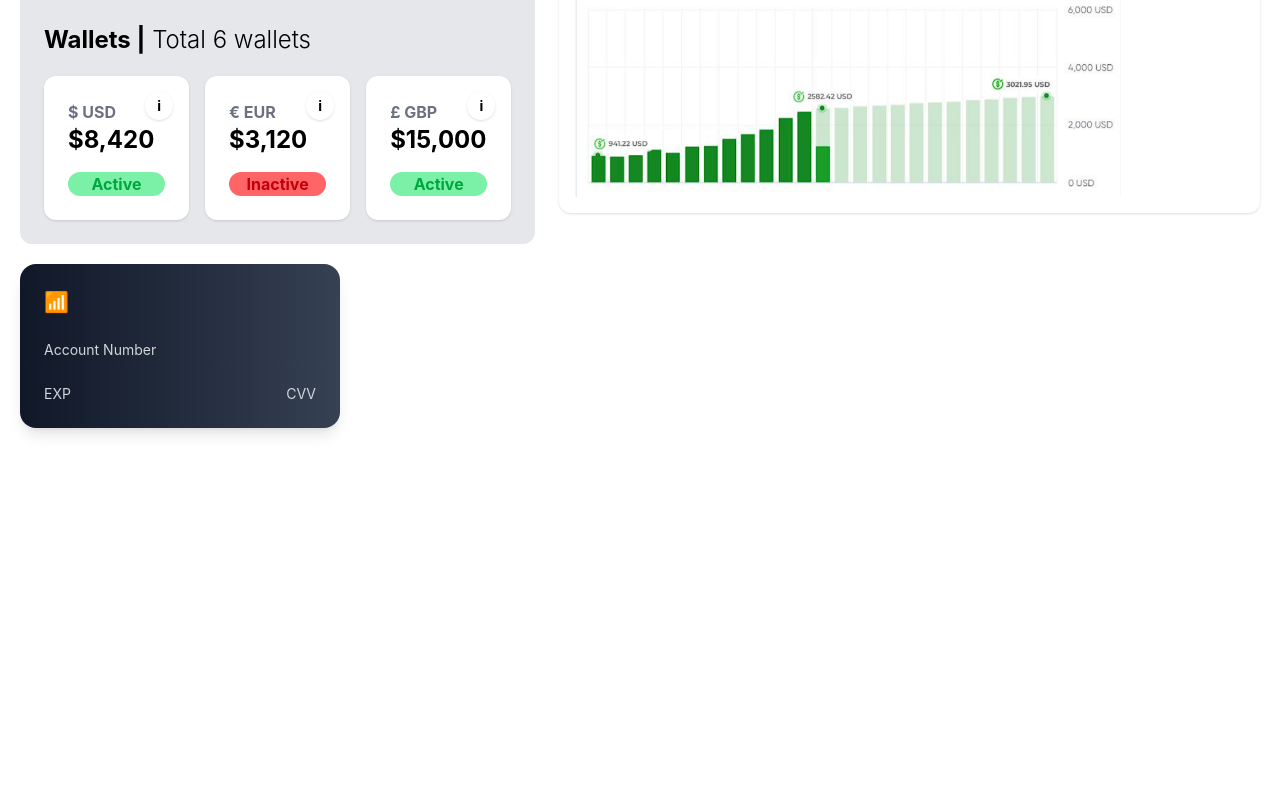
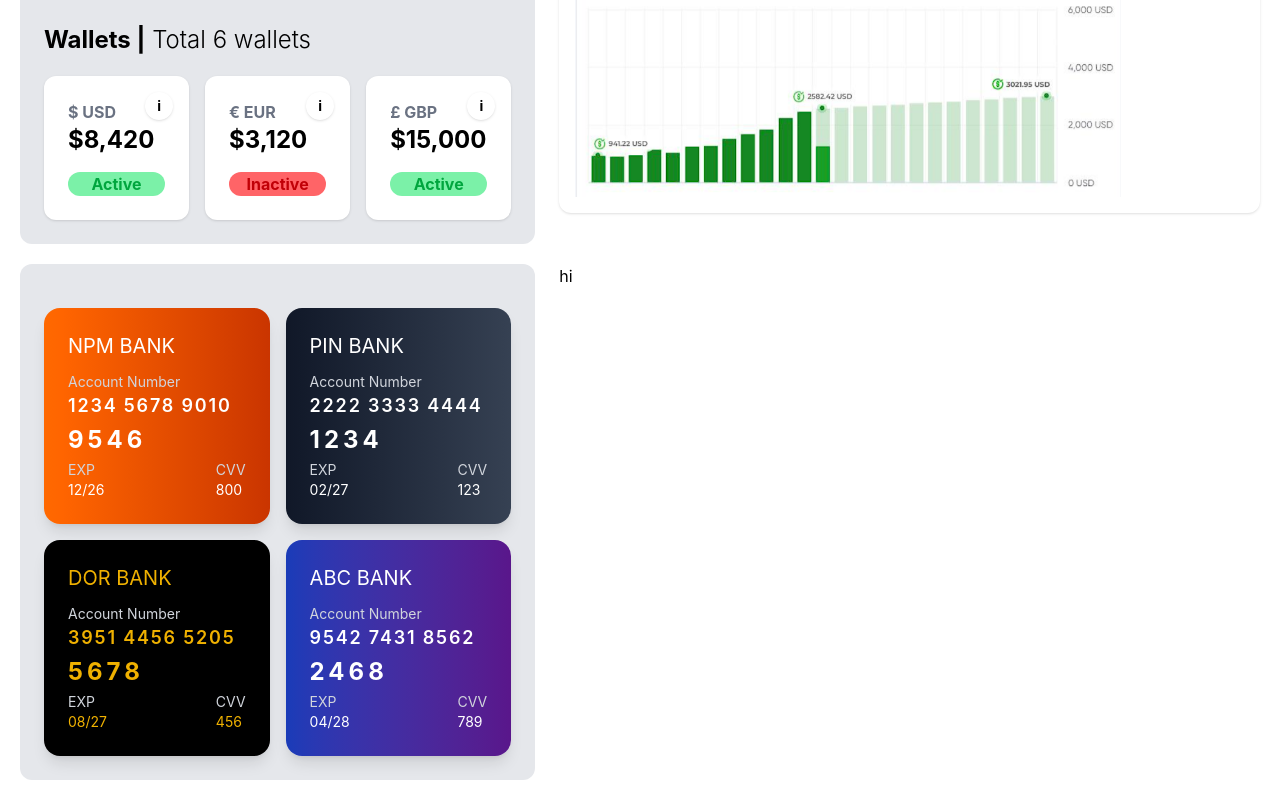
Before and after one commit to TusharJain86/webdev-ui, a React (Vite) app: page / in a window 1280 px wide. Shown: the part 401-1201 px from the top of the page. Before the commit the page ends 849 px from the top, so only its background shows below. Built offline with nearby package versions, Linux system fonts and the light colour scheme.

Commit message:
atm card left section completed with all details

```diff
--- a/src/components/ATMCard.jsx
+++ b/src/components/ATMCard.jsx
@@ -1,21 +1,21 @@
 import React from "react";
 
-const ATMCard = ({status, accountNumber, number, expiry, cvv, }) => {
+const ATMCard = ({status, accountNumber, number, expiry, cvv, className }) => {
   return (
-    <div className="bg-gradient-to-r from-gray-900 to-gray-700 text-white rounded-2xl p-6 w-80 shadow-lg">
+    <div className={`rounded-2xl p-6 shadow-lg hover:scale-105 ${className}`}>
 
       {/* TOP SECTION */}
       <div className="flex justify-between items-start">
 
         {/* WIFI ICON */}
-        <span className="text-xl">📶</span>
+        <span className="text-xl">{status}</span>
 
         {/* STATUS */}
         <span className=""></span>
       </div>
 
       {/* CARD NUMBER */}
-      <div className="mt-6">
+      <div className="mt-3">
         <p className="text-sm text-gray-300">Account Number</p>
         <p className="text-lg tracking-widest font-semibold">
           {accountNumber}
@@ -23,12 +23,12 @@ const ATMCard = ({status, accountNumber, number, expiry, cvv, }) => {
       </div>
 
       {/* MAIN NUMBER */}
-      <p className="text-2xl tracking-[4px] mt-4 font-bold">
+      <p className="text-2xl tracking-[4px] mt-1 font-bold">
         {number}
       </p>
 
       {/* BOTTOM SECTION */}
-      <div className="flex justify-between mt-6 text-sm">
+      <div className="flex justify-between mt-1 text-sm">
 
         <div>
           <p className="text-gray-300">EXP</p>
--- a/src/pages/home.jsx
+++ b/src/pages/home.jsx
@@ -3,10 +3,22 @@ import ATMCard from '../components/ATMCard';
 
 const Home = () => {
     return (
-        <div className='p-5'>
-            <ATMCard>
-                <p className="text-green-600 text-center bg-green-300 rounded-full font-bold">Active</p>
-            </ATMCard>
+        <div className='p-5 flex gap-6 px-5'>
+            <div className='flex-2 bg-gray-200 rounded-xl p-6'>
+                <div className="grid grid-cols-2 gap-4 mt-5">
+                <ATMCard className="bg-gradient-to-r from-orange-500 to-orange-700 text-white" status="NPM BANK" accountNumber="1234 5678 9010" number="9546" expiry="12/26" cvv="800"></ATMCard>
+                <ATMCard className="bg-gradient-to-r from-gray-900 to-gray-700 text-white" status="PIN BANK" accountNumber="2222 3333 4444" number="1234" expiry="02/27" cvv="123"></ATMCard>
+                <ATMCard className="bg-black text-yellow-500" status="DOR BANK" accountNumber="3951 4456 5205" number="5678" expiry="08/27" cvv="456"></ATMCard>
+                <ATMCard className="bg-gradient-to-r from-blue-800 to-purple-900 text-white" status="ABC BANK" accountNumber="9542 7431 8562" number="2468" expiry="04/28" cvv="789"></ATMCard>
+                </div>
+            </div>
+
+            <div className="flex-3 flex flex-col gap-4">
+                {/* 3 CARDS ON TOP */}
+                <div className="grid grid-cols-3 gap-4">
+                    <p>hi</p>
+                </div>
+            </div>
         </div>
     );
 }
```
